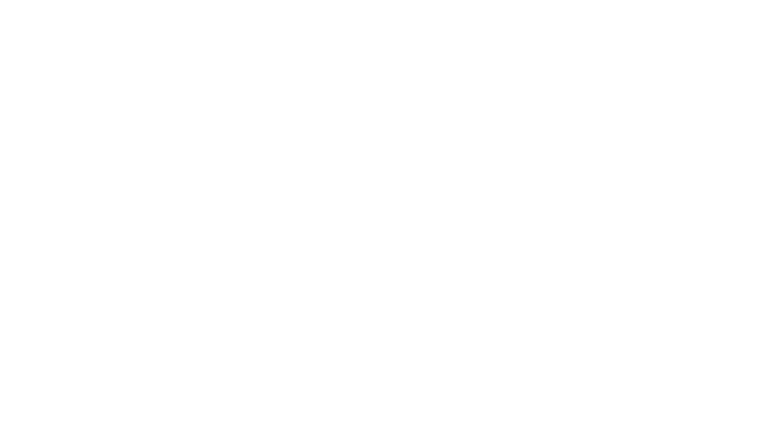
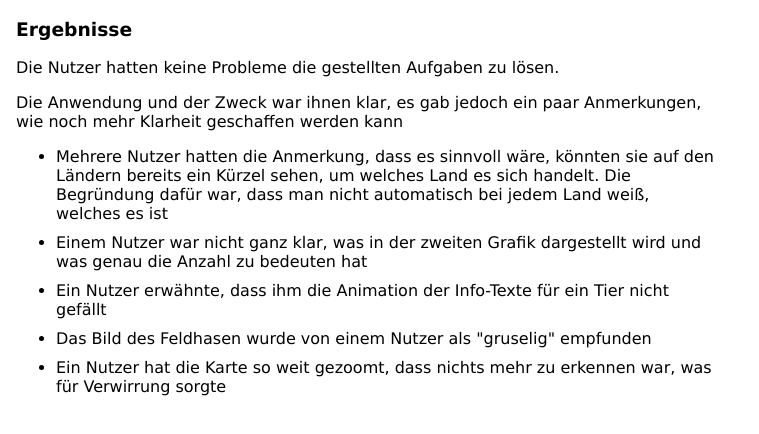
Before and after one commit to SorayaFe/IFD, a plain HTML site: page 07_Aufgabe/findings.html in a window 1280 px wide. Shown: the whole page, without its empty margins (0-759 px from the left). Drawn offline with Linux system fonts and the light colour scheme.

Commit message:
findings

```diff
--- a/03-06_Aufgabe/style.css
+++ b/03-06_Aufgabe/style.css
@@ -223,3 +223,11 @@ body {
 .small {
   transform: scale(1);
 }
+
+/* findings */
+.findings {
+  max-width: 700px;
+}
+.findings li {
+  margin-bottom: 10px;
+}
--- a/07_Aufgabe/findings.html
+++ b/07_Aufgabe/findings.html
@@ -7,5 +7,37 @@
     <link rel="stylesheet" href="../03-06_Aufgabe/style.css" />
     <title>Findings</title>
   </head>
-  <body></body>
+  <body>
+    <div class="findings">
+      <h3>Ergebnisse</h3>
+      <p>Die Nutzer hatten keine Probleme die gestellten Aufgaben zu lösen.</p>
+      <p>
+        Die Anwendung und der Zweck war ihnen klar, es gab jedoch ein paar
+        Anmerkungen, wie noch mehr Klarheit geschaffen werden kann
+      </p>
+      <ul>
+        <li>
+          Mehrere Nutzer hatten die Anmerkung, dass es sinnvoll wäre, könnten
+          sie auf den Ländern bereits ein Kürzel sehen, um welches Land es sich
+          handelt. Die Begründung dafür war, dass man nicht automatisch bei
+          jedem Land weiß, welches es ist
+        </li>
+        <li>
+          Einem Nutzer war nicht ganz klar, was in der zweiten Grafik
+          dargestellt wird und was genau die Anzahl zu bedeuten hat
+        </li>
+        <li>
+          Ein Nutzer erwähnte, dass ihm die Animation der Info-Texte für ein
+          Tier nicht gefällt
+        </li>
+        <li>
+          Das Bild des Feldhasen wurde von einem Nutzer als "gruselig" empfunden
+        </li>
+        <li>
+          Ein Nutzer hat die Karte so weit gezoomt, dass nichts mehr zu erkennen
+          war, was für Verwirrung sorgte
+        </li>
+      </ul>
+    </div>
+  </body>
 </html>
```
Also changed, not shown: 1 other file.
